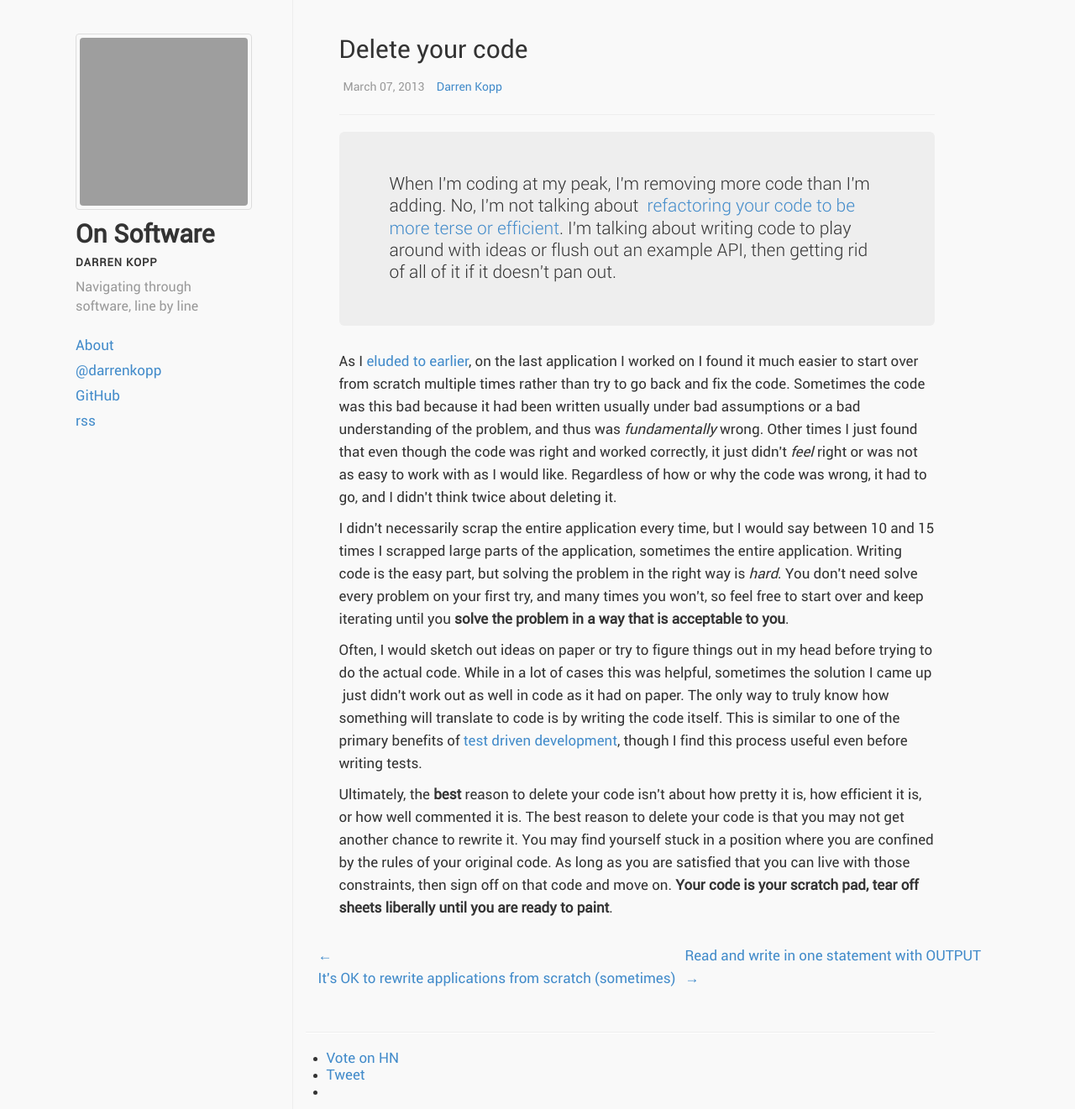
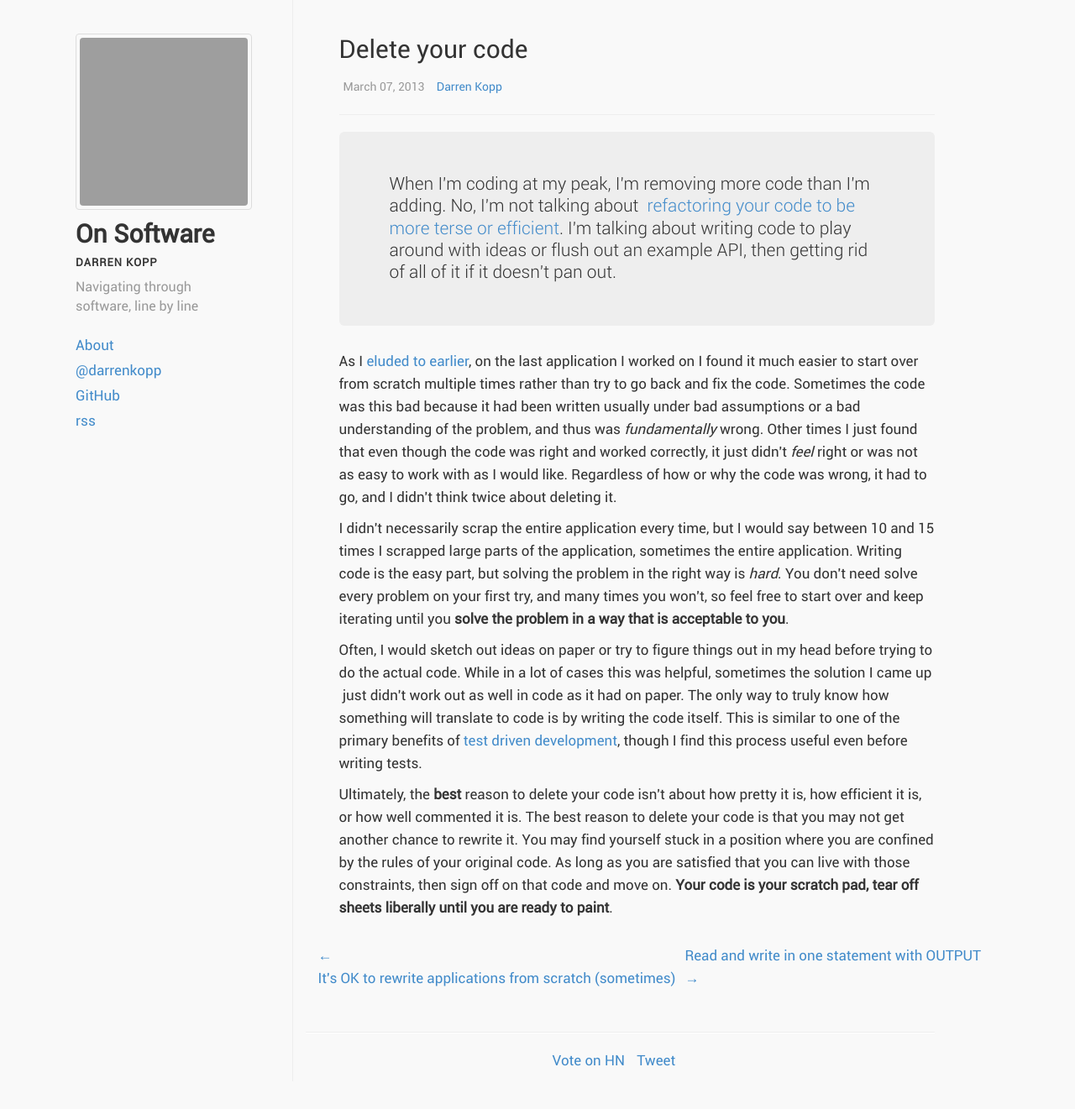
Before and after one commit to darrenkopp/darrenkopp.github.com, a Jekyll site: the page built from _posts/2013-03-07-delete-your-code.html, in a window 1280 px wide. Shown: the whole page at 84% size. Built offline with Jekyll 4.4.1, drawn with Linux system fonts in a browser that asks for light colours; comment, search, counter and statistics services are not loaded; after the commit the page ends 1288 px from its top, so only the background shows below that; grey boxes are pictures that could not be loaded.

Commit message:
inline social
inline the social buttons

```diff
--- a/_layouts/post.html
+++ b/_layouts/post.html
@@ -33,8 +33,8 @@ comments: true
     {% endif %}
 </nav>
 <hr />
-<section>
-    <ul>
+<section class="text-center">
+    <ul class="list-inline">
         <li><a href="http://news.ycombinator.com/submit" class="hn-share-button">Vote on HN</a></li>
         <li><a href="https://twitter.com/share" class="twitter-share-button" data-related="darrenkopp" data-lang="en" data-count="horizontal">Tweet</a></li>
         <li><div class="g-plus" data-action="share" data-annotation="bubble"></div></li>
```
